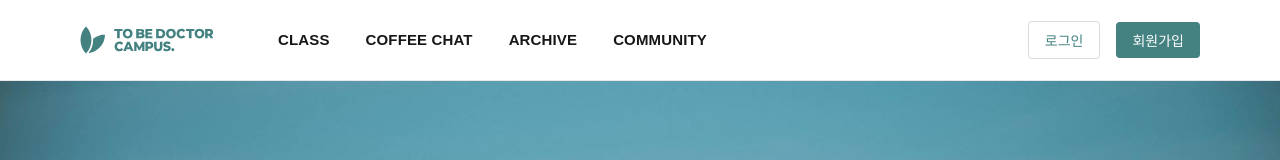
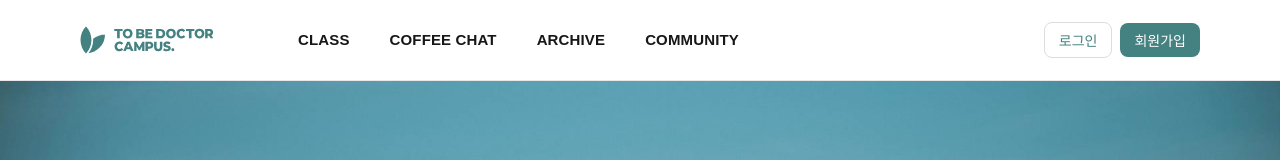
Before and after one commit to efforthye/tobe-doctor-campus, a React (Create React App) app: page / in a window 1280 px wide. Shown: the top 160 px of the page. Built offline with nearby package versions, Linux system fonts and the light colour scheme; a web font is replaced by a local one.

Commit message:
feat: header ui

```diff
--- a/src/components/layout/Header.tsx
+++ b/src/components/layout/Header.tsx
@@ -584,7 +584,7 @@ const HeaderContent = styled.div`
 const LeftSection = styled.div`
   display: flex;
   align-items: center;
-  gap: 64px;
+  gap: 84px;
 
   @media (max-width: 768px) {
     gap: 32px;
@@ -613,7 +613,7 @@ const Logo = styled.div`
 
 const Navigation = styled.nav`
   display: flex;
-  gap: 36px;
+  gap: 40px;
 
   @media (max-width: 768px) {
     display: none;
@@ -788,7 +788,7 @@ const DropdownLink = styled(Link)<{ isHovered?: boolean; hasHoveredItem?: boolea
 const RightSection = styled.div`
   display: flex;
   align-items: center;
-  gap: 16px;
+  gap: 8px;
 `;
 
 const NotificationButtonWrapper = styled.div`
@@ -928,8 +928,8 @@ const LoginButton = styled.button`
   color: ${({ theme }) => theme.colors.primary};
   background: none;
   border: 1px solid rgba(112, 115, 124, 0.25);
-  border-radius: 4px;
-  padding: 8px 16px;
+  border-radius: 8px;
+  padding: 7px 14px;
   cursor: pointer;
   transition: all 0.2s;
 
@@ -948,8 +948,8 @@ const SignupButton = styled.button`
   color: white;
   background: ${({ theme }) => theme.colors.primary};
   border: none;
-  border-radius: 4px;
-  padding: 8px 16px;
+  border-radius: 8px;
+  padding: 7px 14px;
   cursor: pointer;
   transition: all 0.2s;
 
```
